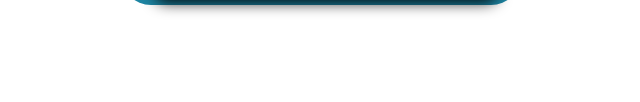
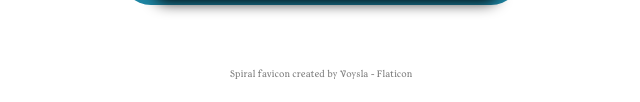
Before and after one commit to RVCC-IDMX/css-card-flip-ericbrown8787, a website built with Parcel: page src/index.html in a window 1280 px wide. Shown: the part 695-797 px from the top of the page, without its empty margins (319-959 px from the left). Built offline with nearby package versions, Linux system fonts and the light colour scheme.

Commit message:
Add favicon
I added a favicon and appropriate attribution.

```diff
--- a/src/index.html
+++ b/src/index.html
@@ -6,6 +6,7 @@
     <meta name="viewport" content="width=device-width, initial-scale=1.0" />
     <title>CSS Card Flip</title>
     <link rel="stylesheet" href="scss/main.scss" />
+    <link rel="icon" type="favicon" href="img/spiral-favicon.png">
   </head>
 
   <body>
@@ -150,5 +151,6 @@
 
       </div>
     </div>
+    <footer><a href="https://www.flaticon.com/free-icons/spiral" title="spiral icons">Spiral favicon created by Voysla - Flaticon</a></footer>
   </body>
 </html>
--- a/src/scss/_card.scss
+++ b/src/scss/_card.scss
@@ -204,63 +204,13 @@ body {
   }
 }
 
-// @media (hover: none) {
-//   .content {
-//     gap: 10px;
-//     &__block {
-//       width: 100%;
-//     }
-//   }
-//   .card {
-//     font-size: 0.9rem;
-//     &__stats {
-//       padding: 5px;
-//     }
+footer {
+  text-align: center;
+  padding-top: 4rem;
+  font-size: 0.6rem;
 
-//     &__title {
-//       &--stats {
-//         padding: 0;
-//       }
-//     }
-//   }
-//   .statbox {
-//     gap: 4px;
-//     &__stat {
-//       &--class,
-//       &--primary,
-//       &--secondary {
-//         padding: 1px;
-//         border: none;
-//         font-size: 0.8rem;
-//       }
-//     }
-//   }
-
-//   .namecard {
-//     flex-direction: column;
-//     align-items: center;
-//     gap: 10px;
-//     &__title {
-//       &--name {
-//         display: flex;
-//         flex-direction: row;
-//         justify-content: center;
-//         align-items: center;
-//         width: 100%;
-//         gap: 20px;
-//         padding: 5px;
-//       }
-//     }
-//     &__name {
-//       font-family: i.$header-font;
-//       font-size: 1.3rem;
-//     }
-//     &__epithet {
-//       font-size: 0.8rem;
-//     }
-
-//     &__portrait {
-//       width: 50%;
-//     }
-//   }
-// }
+  a {
+    text-decoration: none;
+    color: gray;
+  }
+}
```
Also changed, not shown: README.md, src/img/spiral-favicon.png (added).
